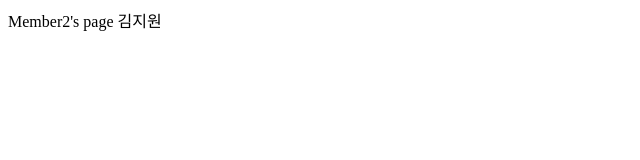
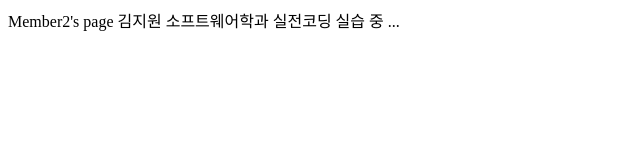
Before and after one commit to ajouteam13/0703, a plain HTML site: page member2.html in a window 1280 px wide. Shown: the whole page, without its empty margins (0-640 px from the left). Drawn offline with Linux system fonts and the light colour scheme.

Commit message:
third commit by jiwon (#4)
* third commit by jiwon

* fourth commit

* last commit

```diff
--- a/member2.html
+++ b/member2.html
@@ -2,5 +2,7 @@
 	<head>Member2's page</head>
 	<body>
 		김지원
+		소프트웨어학과
+		실전코딩 실습 중 ...
 	</body>
 </html>
```
Also changed, not shown: index.html (+1 -0 lines).
